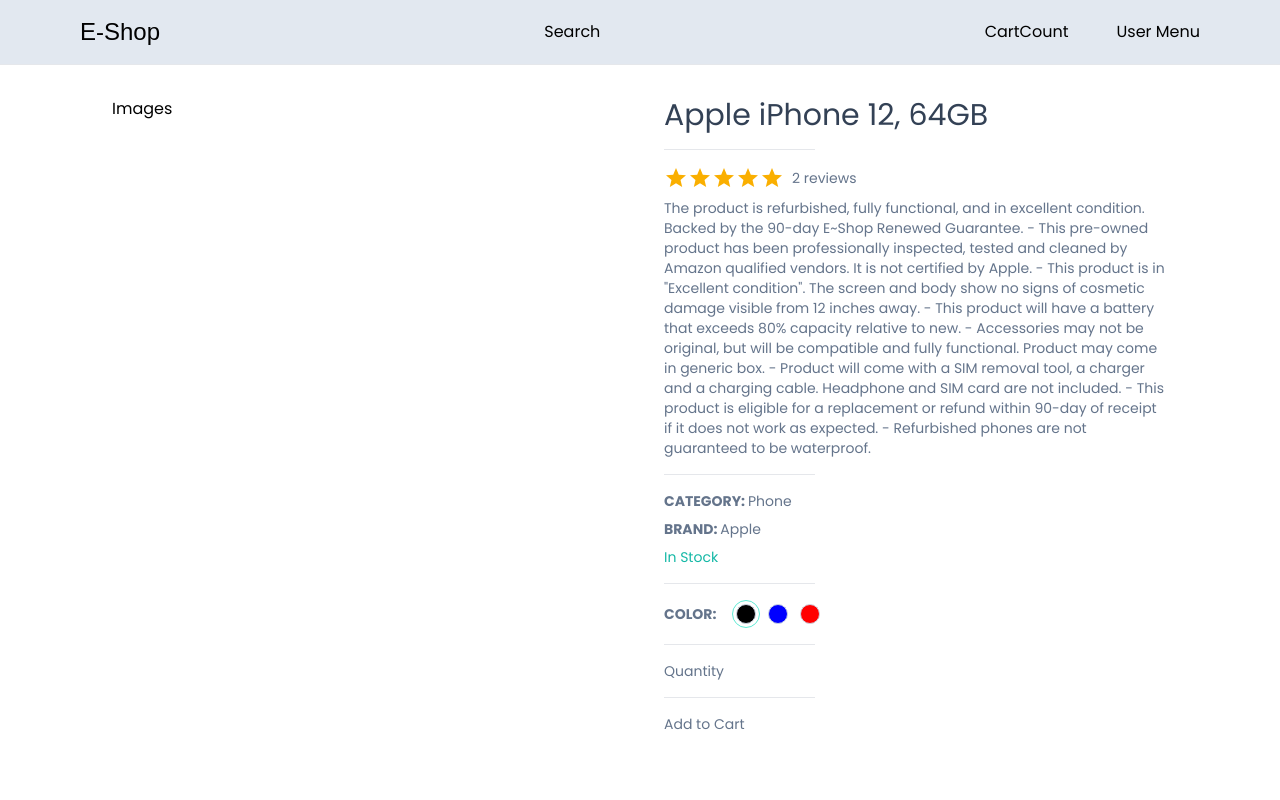
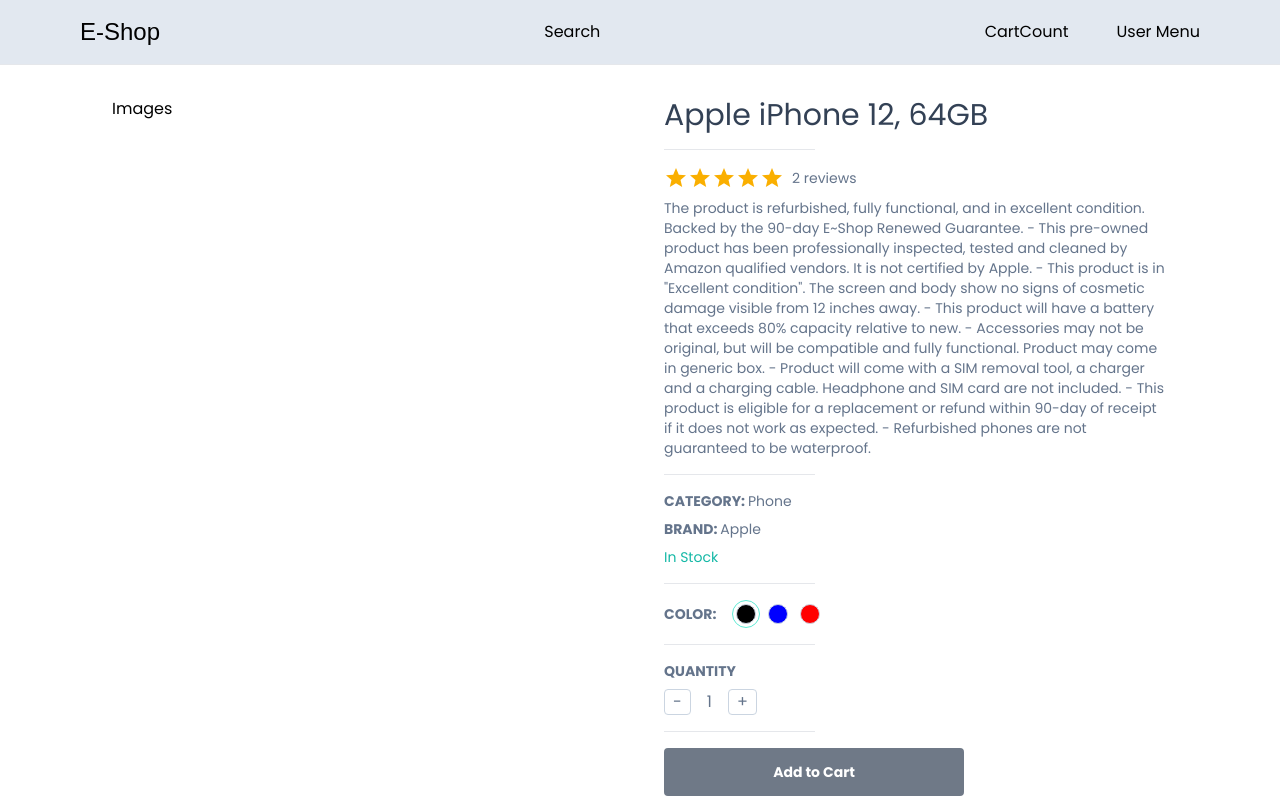
Before and after one commit to CaioCeretta/Next13-Ecommerce, a Next.js app: page /product/1 in a window 1280 px wide. Shown: the top 800 px of the page. Built offline with nearby package versions, Linux system fonts and the light colour scheme; a web font is replaced by a local one.

Commit message:
Created the button, still has an icon issue which needs to be solved

```diff
--- /dev/null
+++ b/app/components/Button.tsx
@@ -0,0 +1,52 @@
+'use client'
+
+import { MouseEvent } from "react";
+import * as MaterialDesign from 'react-icons/md'
+import { IconType } from "react-icons";
+
+interface ButtonProps {
+  label: string,
+  disabled?: boolean,
+  outline?: boolean,
+  small?: boolean,
+  custom?: string,
+  icon?: IconType,
+  onClick: (e: MouseEvent<HTMLButtonElement>)
+  => void
+}
+
+const Button = ({
+  label,
+  custom,
+  disabled,
+  icon,
+  outline,
+  small,
+  onClick
+}: ButtonProps) => {
+  return <button
+  disabled
+  className={`
+    disabled:opacity-70
+    disabled:cursor-not-allowedrounded-md
+    hover:opacity-80
+    transition
+    w-full
+    border-slate-700
+    flex
+    items-center
+    justify-center
+    gap-2
+    rounded
+    ${outline ? "bg-white text-slate-700" : "bg-slate-700 text-white"}
+    ${small ? "text-sm font-light py-1 px-2 border-[1px]" : "text-md py-3 px-4 font-semibold border-2"}
+    ${custom ? custom : ''}
+
+
+  `}>
+    {icon && <Icon name="icon" size={24}/>}
+    {label}
+  </button>
+}
+
+export default Button;
--- /dev/null
+++ b/app/components/products/SetQuantity.tsx
@@ -0,0 +1,30 @@
+'use client'
+
+import { CartProductType } from "@/app/product/[productId]/ProductDetails";
+
+interface SetQtyProps {
+  cartCounter?: boolean
+  cartProduct: CartProductType
+  handleQtyIncrease: () => void;
+  handleQtyDecrease: () => void;
+}
+
+const btnStyles = 'border-[1.2px] border-slate-300 px-2 rounded'
+
+const SetQuantity = ({cartProduct, cartCounter, handleQtyDecrease, handleQtyIncrease}: SetQtyProps) => {
+
+  return (
+    <>
+    <div className="flex gap-8 items-center">
+      {cartCounter ? 1 : <div className="font-semibold">QUANTITY</div>}
+    </div>
+    <div className="flex gap-4 items-center text-base">
+      <button onClick={handleQtyDecrease} className={btnStyles}>-</button>
+      <div>{cartProduct.quantity}</div>
+      <button onClick={handleQtyIncrease} className={btnStyles}>+</button>
+    </div>
+    </>
+  );
+}
+
+export default SetQuantity;
--- a/app/product/[productId]/ProductDetails.tsx
+++ b/app/product/[productId]/ProductDetails.tsx
@@ -2,7 +2,9 @@
 interactive, and they will be rendered in the browser' */
 'use client'
 
+import Button from "@/app/components/Button";
 import SetColor from "@/app/components/products/SetColor";
+import SetQuantity from "@/app/components/products/SetQuantity";
 import { Rating } from "@mui/material";
 import { useCallback, useState } from "react";
 
@@ -54,6 +56,19 @@
       })
   }, [])
 
+  const handleQtyIncrease = useCallback(() => {
+    setCartProduct(prev => {
+    return { ...prev, quantity: prev.quantity < 99 ? prev.quantity + 1 : prev.quantity};
+    })
+  }, [])
+
+  const handleQtyDecrease = useCallback(() => {
+    setCartProduct(prev => {
+
+      return {...prev, quantity: prev.quantity > 0 ? prev.quantity - 1 : prev.quantity}
+    })
+  }, [])
+
 
   return (
     <div className="grid grid-cols-1 md:grid-cols-2 gap-12">
@@ -92,9 +107,11 @@
         handleColorSelect={handleColorSelect}
         />
         <Horizontal />
-        <div>Quantity</div>
+        <SetQuantity cartProduct={cartProduct} handleQtyIncrease={handleQtyIncrease} handleQtyDecrease={handleQtyDecrease}/>
         <Horizontal />
-        <div>Add to Cart</div>
+        <div className="max-w-[300px]">
+        <Button label="Add to Cart" onClick={() => {}}/>
+        </div>
       </div>
     </div>
   );
```
